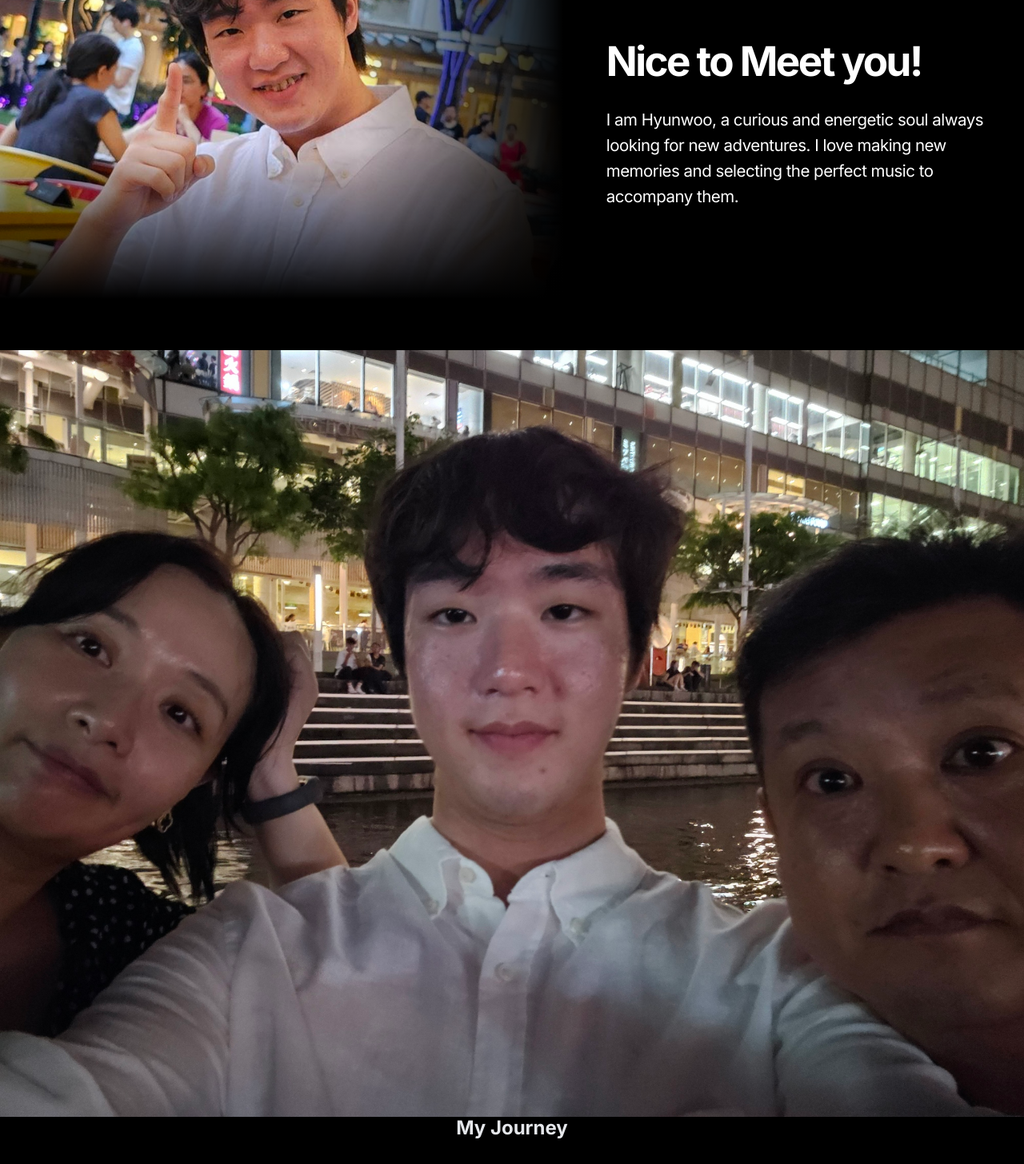
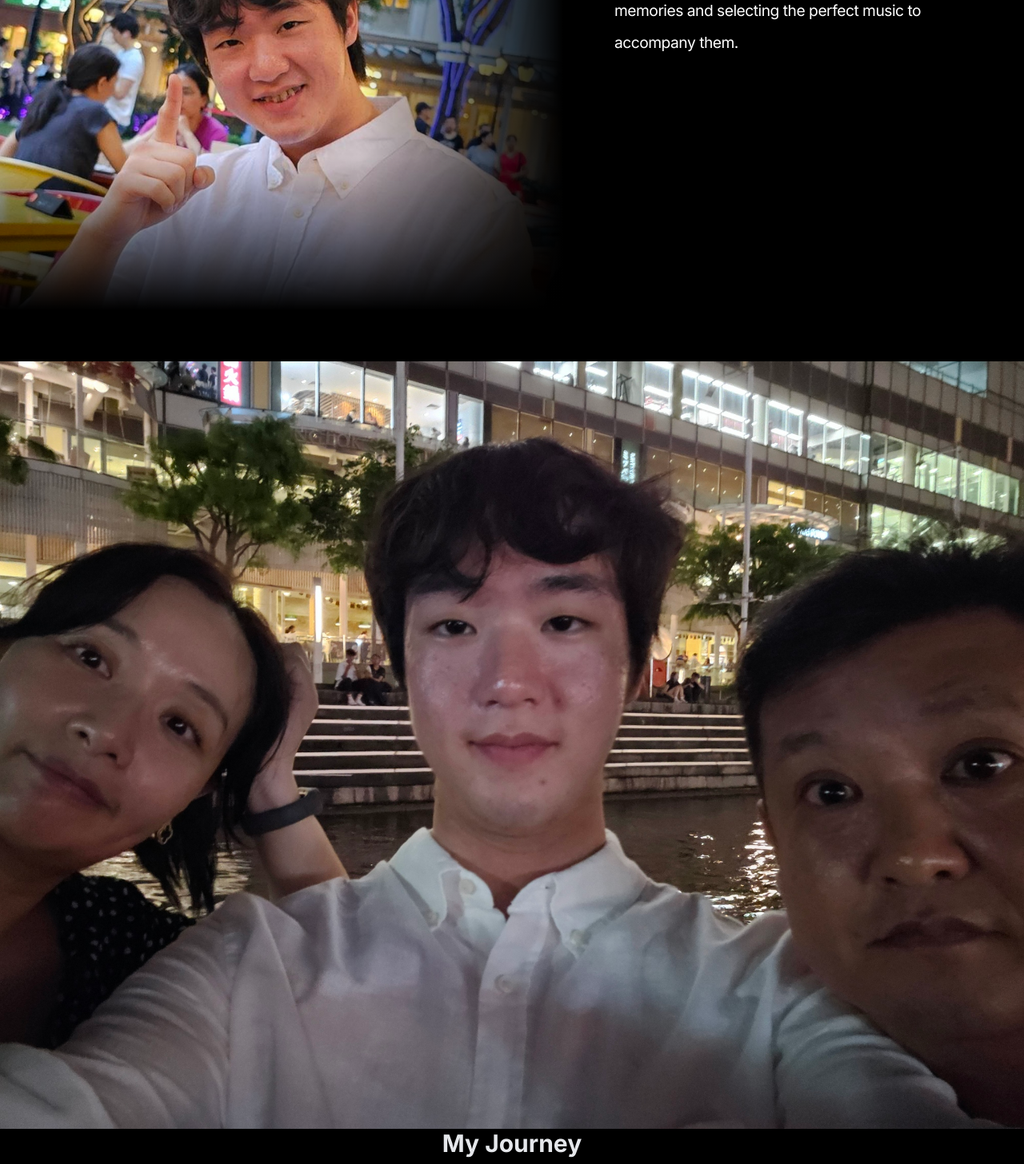
Before and after one commit to JadeHouseDisco/JadeHouse, a Next.js app: page /disco/aboutme in a window 1280 px wide. Shown: the part 260-1716 px from the top of the page at 80% size. Built offline with nearby package versions, Linux system fonts and the light colour scheme.

Commit message:
Updated aboutMeIntro and removed 0.8 zoom

```diff
--- a/app/globals.css
+++ b/app/globals.css
@@ -27,7 +27,3 @@ body {
 .to-custom-white {
   --tw-gradient-to: rgb(240, 242, 242);
 }
-
-html {
-  zoom: 0.8;
-}
--- a/components/aboutMeIntro.tsx
+++ b/components/aboutMeIntro.tsx
@@ -11,11 +11,11 @@ const AboutMeIntro: React.FC<AboutMeIntroProps> = ({ aboutMeIntroProps }) => {
     <section key="1" className="relative w-full overflow-hidden">
         <div className="absolute inset-0 bg-gradient-to-r from-transparent from-35% to-black to-55%" />
         <div className="absolute inset-0 bg-gradient-to-b from-transparent from-60% to-black to-90%" />
-        <div className="absolute ml-auto w-[50vw] space-y-6 text-left right-[1vw] flex flex-col justify-center h-[110vh]">
-            <h1 className="text-[5vw] font-bold tracking-tighter">
+        <div className="absolute w-[35vw] space-y-6 right-[5vw] flex flex-col">
+          <h1 className="text-[4vw] font-bold tracking-tighter">
             {aboutMeIntroProps.headerText}
-            </h1>
-            <p className="text-[2vw] tracking-tight leading-[5vh]">
+          </h1>
+          <p className="text-[1.5vw] tracking-tight leading-[5vh]">
             {aboutMeIntroProps.pText}
             </p>
         </div>
--- a/components/familyIntro.tsx
+++ b/components/familyIntro.tsx
@@ -52,8 +52,6 @@ const FamilyIntro: React.FC = () => {
               e.preventDefault();
               handlePersonClick(person);
             }}
-            alt={`${person.id}`}
-            className="cursor-pointer transition-colors duration-300 hover:fill-black/20"
           />
         ))}
       </map>
--- a/components/pages/disco/aboutme/aboutme.tsx
+++ b/components/pages/disco/aboutme/aboutme.tsx
@@ -144,13 +144,6 @@ const Aboutme = () => {
       ],
     }
 
-    const photos = [
-      { src: "/test.png", width: 1920, height: 1080 },
-      { src: "/test2.png", width: 1920, height: 1080 },
-      { src: "/profile_photo_main.jpg", width: 2179, height: 2179 },
-      { src: "/main_background.jpeg", width: 1536, height: 1536 },
-    ];
-
     return (
         <div key="1" className="flex flex-col min-h-[100dvh]">
             <Header headerProps={headerProps}/>
```
Also changed, not shown: components/academicInfoSection.tsx (indentation only).
